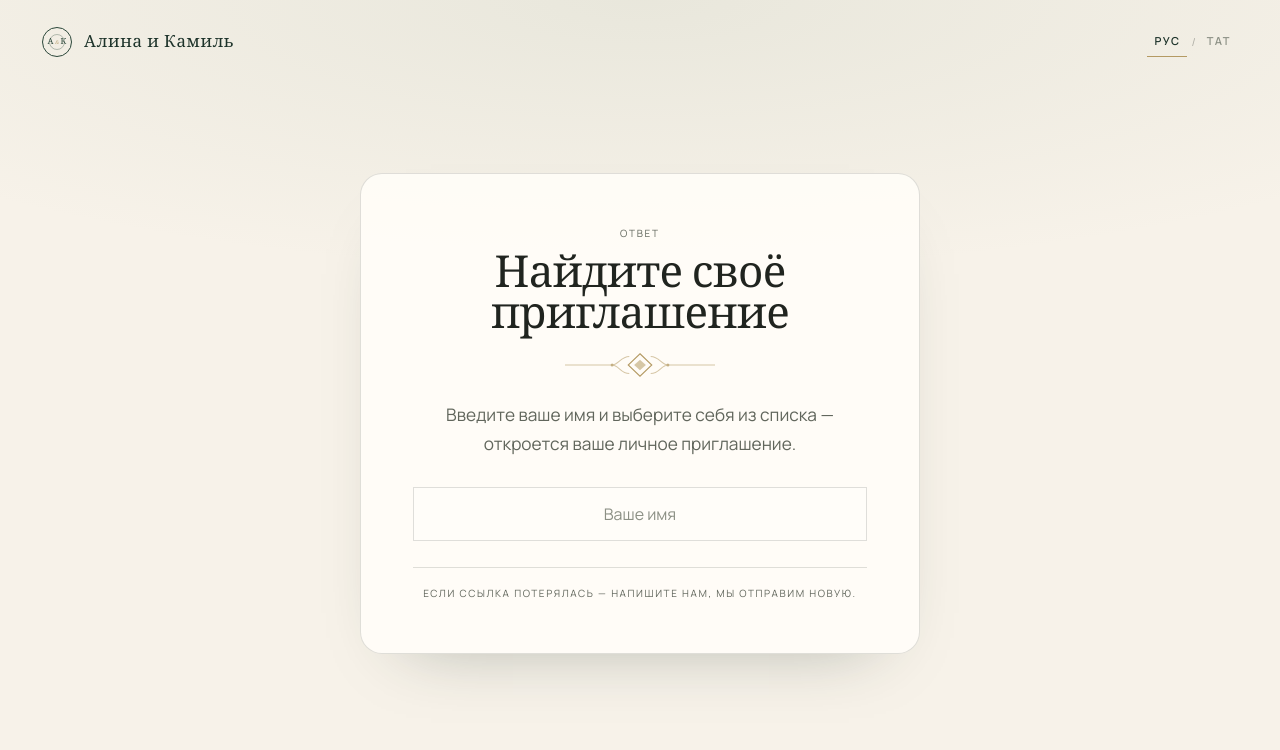
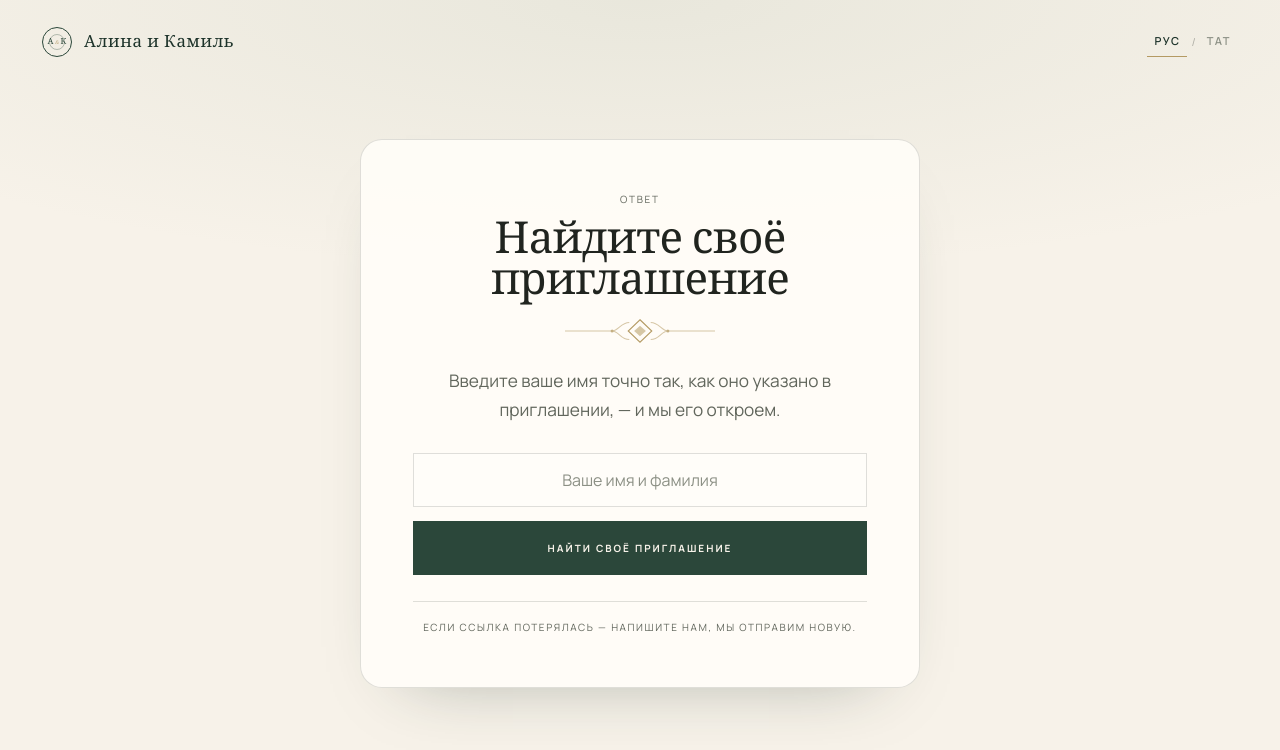
Before and after one commit to sluvskii/svadba, a SvelteKit app: page /rsvp in a window 1280 px wide. Shown: the top 750 px of the page. Built offline with nearby package versions, Linux system fonts and the light colour scheme.

Commit message:
/rsvp: имя как ключ доступа, без раскрытия списка гостей

```diff
--- a/src/lib/content.ts
+++ b/src/lib/content.ts
@@ -278,14 +278,17 @@ export const content = {
 		find: {
 			title: t('Найдите своё приглашение', 'Чакыруыгызны табыгыз'),
 			intro: t(
-				'Введите ваше имя и выберите себя из списка — откроется ваше личное приглашение.',
-				'Исемегезне языгыз һәм исемлеккезн сайлагыз — шәхси чакыруыгыз ачылыр.'
+				'Введите ваше имя точно так, как оно указано в приглашении, — и мы его откроем.',
+				'Исемегезне чакыруда язылганча языгыз — без аны ачарбыз.'
 			),
-			placeholder: t('Ваше имя', 'Исемегез'),
-			searching: t('Ищем...', 'Элибез...'),
+			placeholder: t('Ваше имя и фамилия', 'Исемегез һәм фамилиягез'),
 			notFound: t(
-				'Не нашли себя? Напишите нам — добавим вас в список.',
-				'Үзегезне тапмадыгыз? Безгә языгыз — исемлеккә өстәрбез.'
+				'Не нашли приглашение с таким именем? Проверьте написание или напишите нам — отправим личную ссылку.',
+				'Чакыру табылмадымы? Язуны тикшерегез яки безгә языгыз — шәхси сылтама җибәрербез.'
+			),
+			ambiguous: t(
+				'Гостей с таким именем несколько. Напишите нам — и мы отправим вам персональную ссылку.',
+				'Бу исемле берничә кунак бар. Безгә языгыз — шәхси сылтама җибәрербез.'
 			)
 		},
 		contactsLabel: t('По вопросам', 'Сораулар буенча')
--- a/src/routes/api/guests-search/+server.ts
+++ /dev/null
@@ -1,22 +0,0 @@
-import { json } from '@sveltejs/kit';
-import { listGuests } from '#lib/repo';
-import type { RequestHandler } from './$types';
-
-/**
- * Поиск гостей по имени для общей страницы /rsvp.
- * Отдаём только имя и токен — этих данных достаточно, чтобы открыть приглашение.
- */
-export const GET: RequestHandler = async (event) => {
-	const q = (event.url.searchParams.get('q') ?? '').trim().toLowerCase();
-	if (q.length < 2) {
-		return json({ results: [] });
-	}
-
-	const guests = await listGuests(event);
-	const results = guests
-		.filter((g) => g.name.toLowerCase().includes(q))
-		.slice(0, 8)
-		.map((g) => ({ token: g.token, name: g.name }));
-
-	return json({ results });
-};
--- /dev/null
+++ b/src/routes/rsvp/+page.server.ts
@@ -0,0 +1,39 @@
+import { fail, redirect } from '@sveltejs/kit';
+import { listGuests } from '#lib/repo';
+import type { Actions } from './$types';
+
+/**
+ * Имя как ключ доступа: приводим к единому виду (регистр, ё/е, пробелы)
+ * и ищем ТОЧНОЕ совпадение. Списки имён наружу не показываем никогда.
+ */
+function normalize(s: string): string {
+	return s
+		.trim()
+		.toLowerCase()
+		.replace(/ё/g, 'е')
+		.replace(/\s+/g, ' ');
+}
+
+export const actions: Actions = {
+	default: async (event) => {
+		const data = await event.request.formData();
+		const name = String(data.get('name') ?? '').trim();
+
+		if (!name) {
+			return fail(400, { notFound: true });
+		}
+
+		const guests = await listGuests(event);
+		const matches = guests.filter((g) => normalize(g.name) === normalize(name));
+
+		if (matches.length === 1) {
+			throw redirect(303, `/invite/${matches[0].token}`);
+		}
+
+		if (matches.length > 1) {
+			return fail(400, { ambiguous: true });
+		}
+
+		return fail(404, { notFound: true });
+	}
+};
--- a/src/routes/rsvp/+page.svelte
+++ b/src/routes/rsvp/+page.svelte
@@ -1,48 +1,14 @@
 <script lang="ts">
-	import { goto } from '$app/navigation';
+	import { enhance } from '$app/forms';
 	import { content } from '#lib/content.js';
 	import { i18n, pick, setLang } from '#lib/i18n.svelte.js';
 	import Monogram from '#lib/components/Monogram.svelte';
 	import Ornament from '#lib/components/Ornament.svelte';
+	import type { PageProps } from './$types';
 
-	type Match = { token: string; name: string };
+	let { form }: PageProps = $props();
 
-	let query = $state('');
-	let results = $state<Match[]>([]);
-	let searching = $state(false);
-	let searched = $state(false);
-
-	let debounceTimer: ReturnType<typeof setTimeout> | undefined;
-
-	async function search() {
-		const q = query.trim();
-		if (q.length < 2) {
-			results = [];
-			searched = false;
-			return;
-		}
-		searching = true;
-		try {
-			const res = await fetch(`/api/guests-search?q=${encodeURIComponent(q)}`);
-			const data = (await res.json()) as { results?: Match[] };
-			results = data.results ?? [];
-			searched = true;
-		} catch {
-			results = [];
-			searched = true;
-		} finally {
-			searching = false;
-		}
-	}
-
-	function onInput() {
-		clearTimeout(debounceTimer);
-		debounceTimer = setTimeout(search, 300);
-	}
-
-	function openInvite(token: string) {
-		goto(`/invite/${token}`);
-	}
+	let submitting = $state(false);
 </script>
 
 <div class="find">
@@ -77,37 +43,36 @@
 			<Ornament variant="divider" class="find__divider" />
 			<p class="lead find__intro">{pick(content.rsvp.find.intro)}</p>
 
-			<div class="find__search">
+			<form
+				class="find__form"
+				method="POST"
+				use:enhance={() => {
+					submitting = true;
+					return async ({ update }) => {
+						await update();
+						submitting = false;
+					};
+				}}
+			>
 				<input
 					class="input find__input"
 					type="text"
-					bind:value={query}
-					oninput={onInput}
+					name="name"
 					placeholder={pick(content.rsvp.find.placeholder)}
 					autocomplete="off"
 					aria-label={pick(content.rsvp.find.placeholder)}
+					required
 				/>
-				{#if searching}
-					<p class="tiny muted find__status">{pick(content.rsvp.find.searching)}</p>
-				{/if}
+				<button class="btn find__submit" type="submit" disabled={submitting}>
+					{submitting ? '...' : pick(content.rsvp.button)}
+				</button>
+			</form>
 
-				{#if results.length > 0}
-					<ul class="find__results">
-						{#each results as match (match.token)}
-							<li>
-								<button class="find__match" type="button" onclick={() => openInvite(match.token)}>
-									<span>{match.name}</span>
-									<svg viewBox="0 0 16 16" fill="none" aria-hidden="true">
-										<path d="M1 8h13M9 3l5 5-5 5" stroke="currentColor" stroke-width="1.1" />
-									</svg>
-								</button>
-							</li>
-						{/each}
-					</ul>
-				{:else if searched && !searching}
-					<p class="tiny muted find__notfound">{pick(content.rsvp.find.notFound)}</p>
-				{/if}
-			</div>
+			{#if form?.ambiguous}
+				<p class="find__error" role="alert">{pick(content.rsvp.find.ambiguous)}</p>
+			{:else if form?.notFound}
+				<p class="find__error" role="alert">{pick(content.rsvp.find.notFound)}</p>
+			{/if}
 
 			<p class="tiny muted find__foot">{pick(content.rsvp.note)}</p>
 		</section>
@@ -220,8 +185,11 @@
 		margin: 0 auto;
 	}
 
-	.find__search {
+	.find__form {
 		margin-top: 28px;
+		display: flex;
+		flex-direction: column;
+		gap: 14px;
 	}
 
 	.find__input {
@@ -230,52 +198,20 @@
 		font-size: 16px;
 	}
 
-	.find__status {
-		margin-top: 12px;
+	.find__submit {
+		width: 100%;
 	}
 
-	.find__results {
-		list-style: none;
-		margin: 16px 0 0;
-		padding: 0;
-		display: flex;
-		flex-direction: column;
-		gap: 8px;
-		text-align: left;
-	}
-
-	.find__match {
-		appearance: none;
-		width: 100%;
-		display: flex;
-		align-items: center;
-		justify-content: space-between;
-		gap: 12px;
-		padding: 14px 18px;
-		background: var(--paper);
-		border: 1px solid var(--line);
-		border-radius: 12px;
-		font-family: var(--serif);
-		font-size: 1.15rem;
-		color: var(--ink);
-		cursor: pointer;
-		transition: border-color 0.2s var(--ease), transform 0.2s var(--ease);
-	}
-
-	.find__match:hover {
-		border-color: var(--brass);
-		transform: translateY(-1px);
-	}
-
-	.find__match svg {
-		width: 14px;
-		height: 14px;
-		color: var(--brass);
-		flex: 0 0 auto;
-	}
-
-	.find__notfound {
-		margin-top: 16px;
+	.find__error {
+		margin: 18px auto 0;
+		max-width: 44ch;
+		padding: 12px 16px;
+		border: 1px solid #f8b4b4;
+		border-radius: 10px;
+		background: #fff5f5;
+		color: #9b1c1c;
+		font-size: 13px;
+		line-height: 1.6;
 	}
 
 	.find__foot {
```
